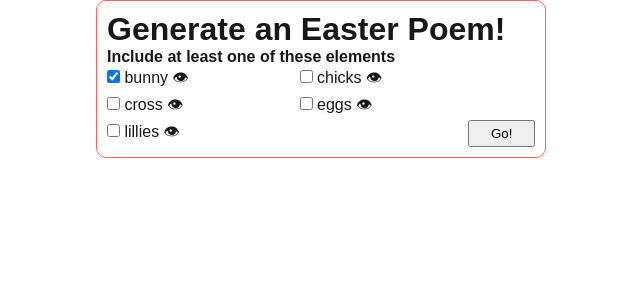
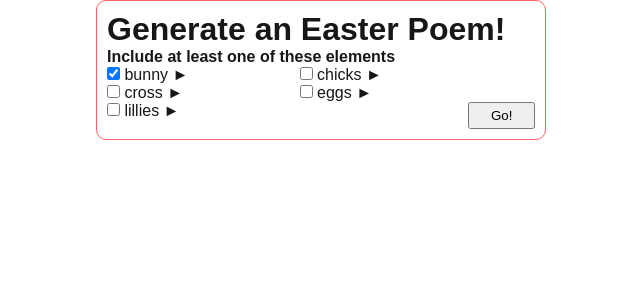
Before and after one commit to teochewthunder/easter-poem-generator, a Next.js app: page / in a window 1280 px wide. Shown: the top 300 px of the page, without its empty margins (319-959 px from the left). Built offline with nearby package versions, Linux system fonts and the light colour scheme.

Commit message:
Use proper Link component

```diff
--- a/src/app/page.js
+++ b/src/app/page.js
@@ -1,6 +1,7 @@
 "use client"
 
 import Image from "next/image";
+import Link from "next/link";
 import styles from "./page.module.css";
 
 import { useState } from "react";
@@ -66,7 +67,7 @@ export default function Home() {
           <label className={styles.label} key={key}>
             <input type="checkbox" name={key} value={key.replace("symbol_", "")} onChange={handleChecking} checked={ (formData[key] === key.replace("symbol_", "")) } />
             &nbsp;{key.replace("symbol_", "")}
-            &nbsp;<a href={ ("/" +key.replace("_", "/")) } target="_blank">👁</a>
+            &nbsp;<Link href={ ("/" +key.replace("_", "/")) } target="_blank">&#9658;</Link>
             <br />
           </label>
         ))}
```
